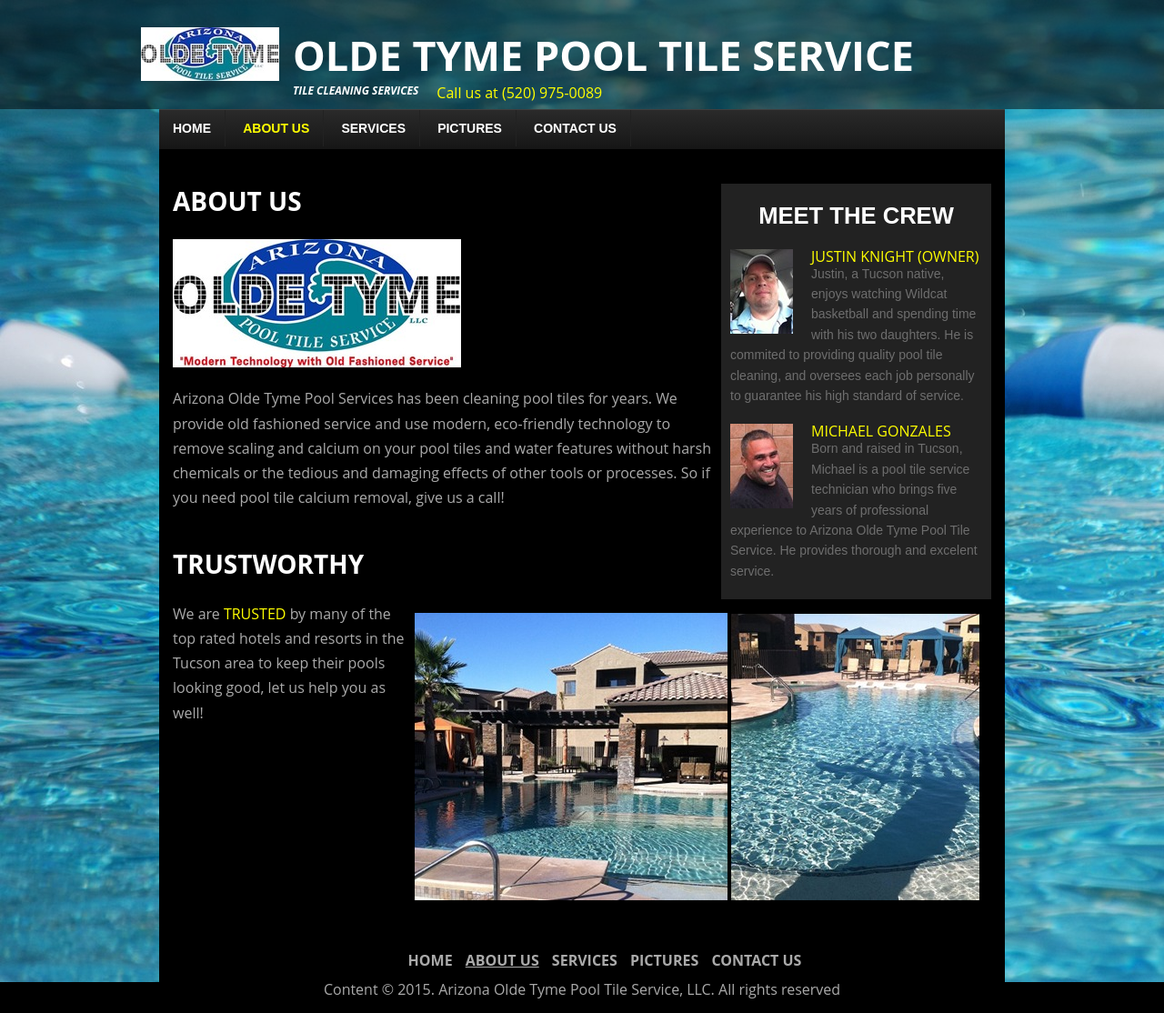
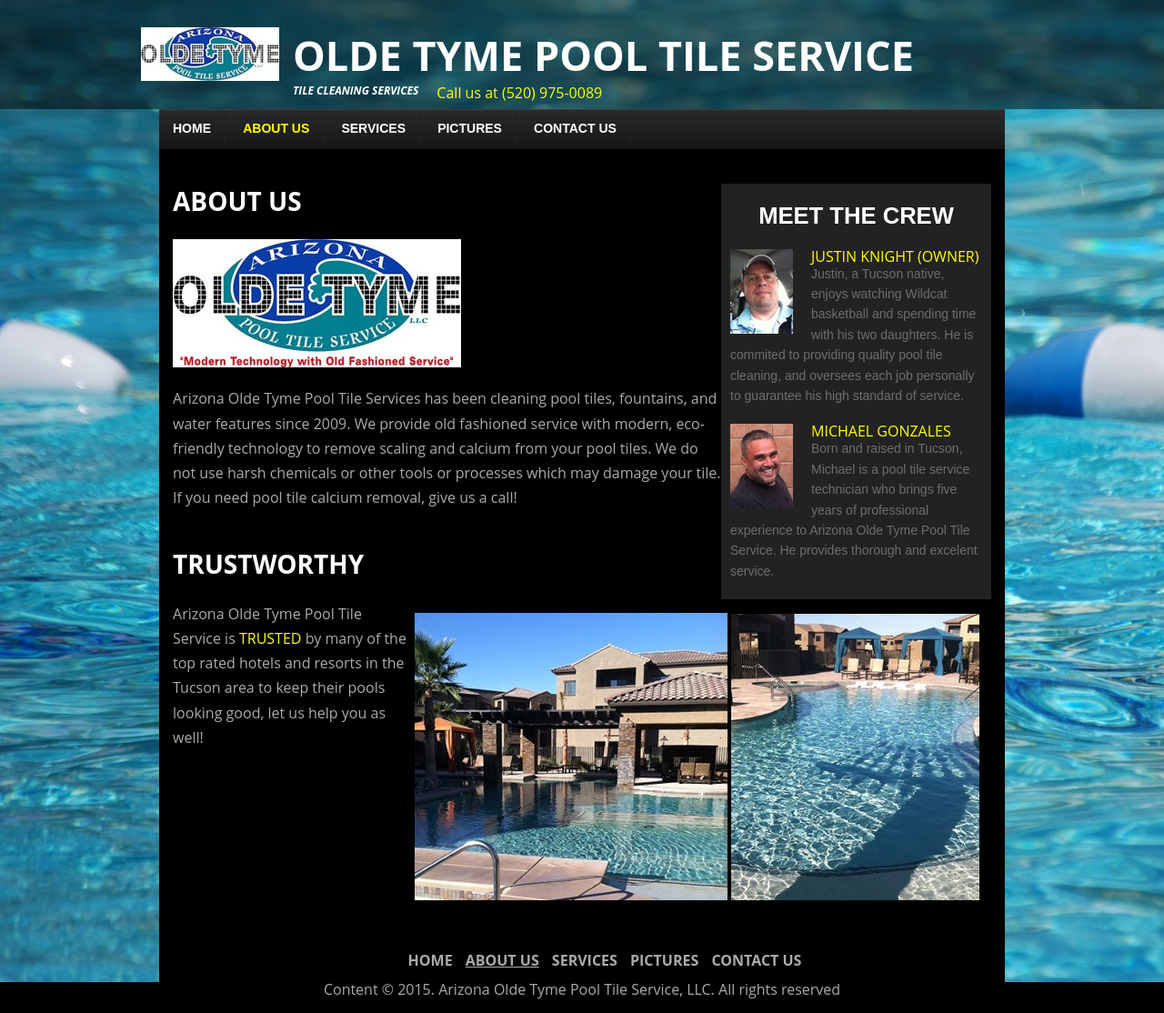
Before and after one commit to azoldetymepooltile/azoldetymepooltile.github.io, a Jekyll site: the page built from about_us.html, in a window 1280 px wide. Shown: the whole page at 91% size. Built offline with Jekyll 4.4.1, drawn with Linux system fonts in a browser that asks for light colours.

Commit message:
Fixing the wording of the About us page

```diff
--- a/about_us.html
+++ b/about_us.html
@@ -21,17 +21,17 @@
 <h2>About Us</h2>
 <img src="/images/logo_med.jpg" />
 <p>
-    Arizona Olde Tyme Pool Services has been cleaning pool tiles for years.
-    We provide old fashioned service and use modern, eco-friendly technology
-    to remove scaling and calcium on your pool tiles and water features without
-    harsh chemicals or the tedious and damaging effects of other tools or processes.
-    So if you need pool tile calcium removal, give us a call!
+    Arizona Olde Tyme Pool Tile Services has been cleaning pool tiles, fountains, and water features since 2009.
+    We provide old fashioned service with modern, eco-friendly technology
+    to remove scaling and calcium from your pool tiles.  We do not use
+    harsh chemicals or other tools or processes which may damage your tile.
+    If you need pool tile calcium removal, give us a call!
 </p>
 
 <div id="trustworthy">
 <h2>Trustworthy</h2>
 <p>
-    We are <span class="emphasis">trusted</span> by many of the top rated hotels and resorts in the Tucson
+    Arizona Olde Tyme Pool Tile Service is <span class="emphasis">trusted</span> by many of the top rated hotels and resorts in the Tucson
     area to keep their pools looking good, let us help you as well!
 </p>
 </div>
```
